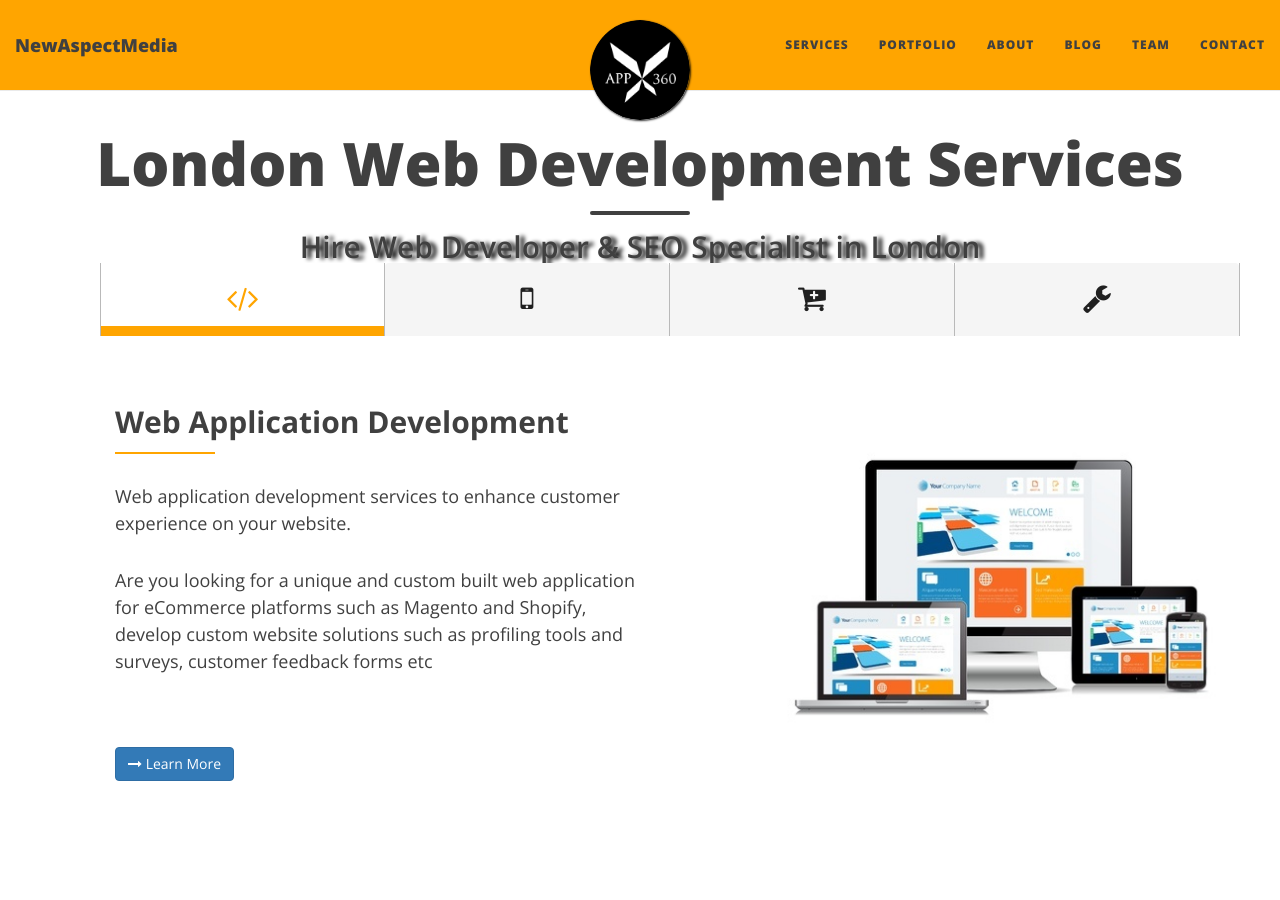
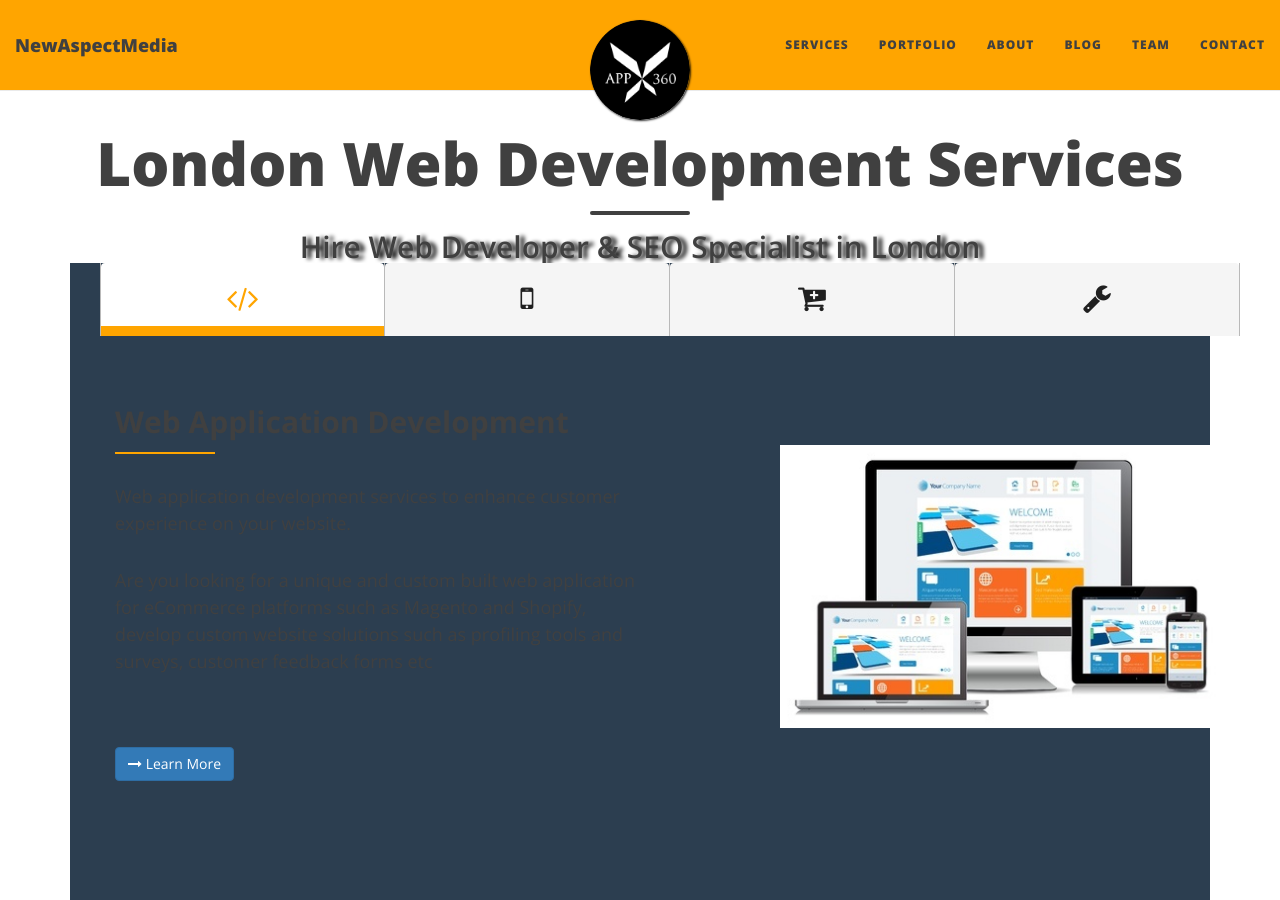
Before and after one commit to newmedia77/appxnam, a Jekyll site: the page built from index.html, in a window 1280 px wide and 900 px high. Built offline with Jekyll 4.4.1, drawn with Linux system fonts in a browser that asks for light colours; nearby versions of some CDN libraries; the list of posts is cut into pages by our own code.

Commit message:
andreas
move contact

```diff
--- a/_layouts/default.html
+++ b/_layouts/default.html
@@ -25,6 +25,7 @@
     <div role="main" class="container main-content">
       {{ content }}
       <aside class="clients">
+        {% include contact.html %}
           <div class="container">
               <div class="row">
                   <div class="col-md-3 col-sm-6">
@@ -51,11 +52,6 @@
                 </div>
             </aside>
   </div>
-
-    {% include contact.html %}
     {% include footer.html %}
-
-
-
   </body>
 </html>
```
